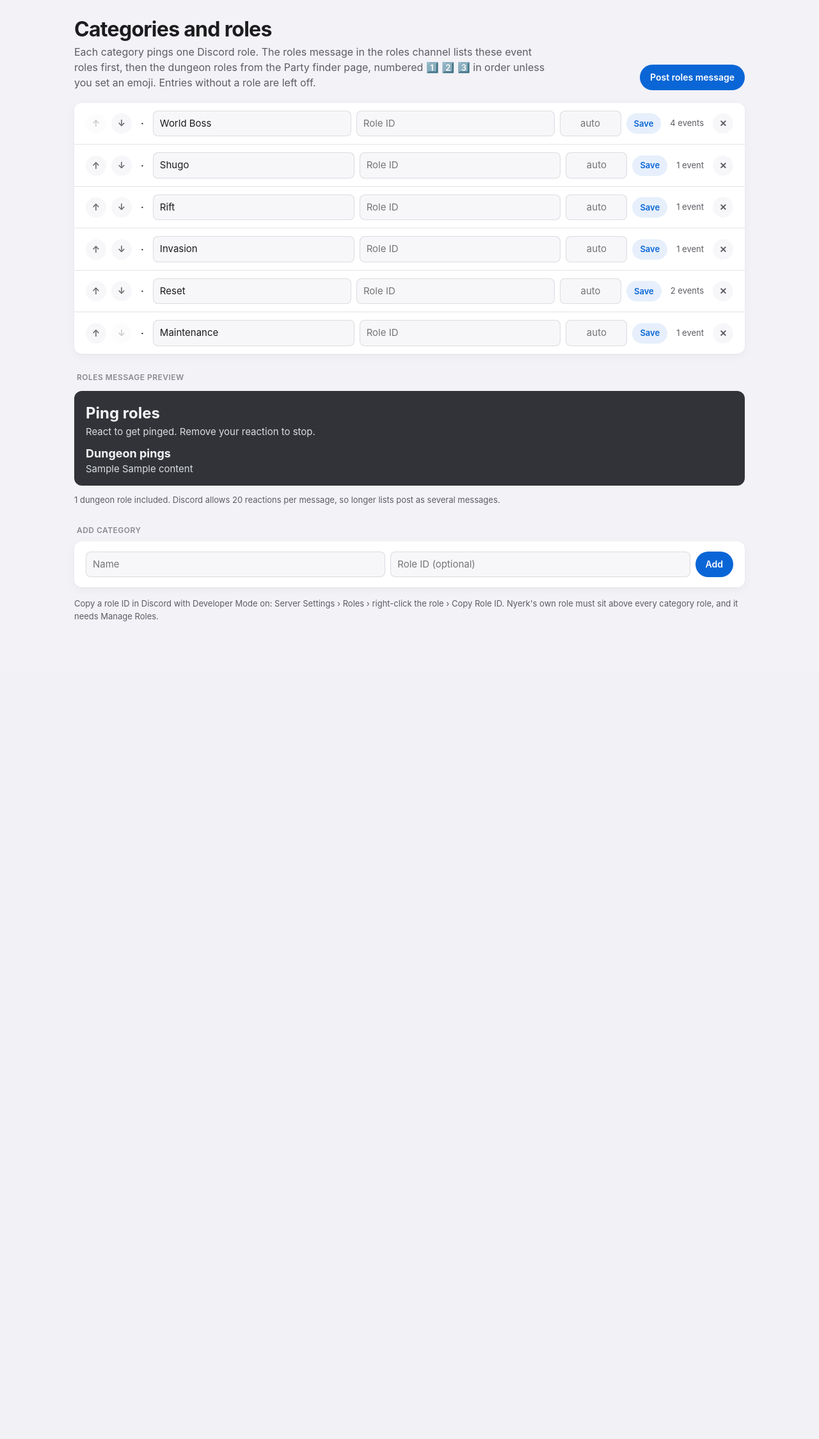
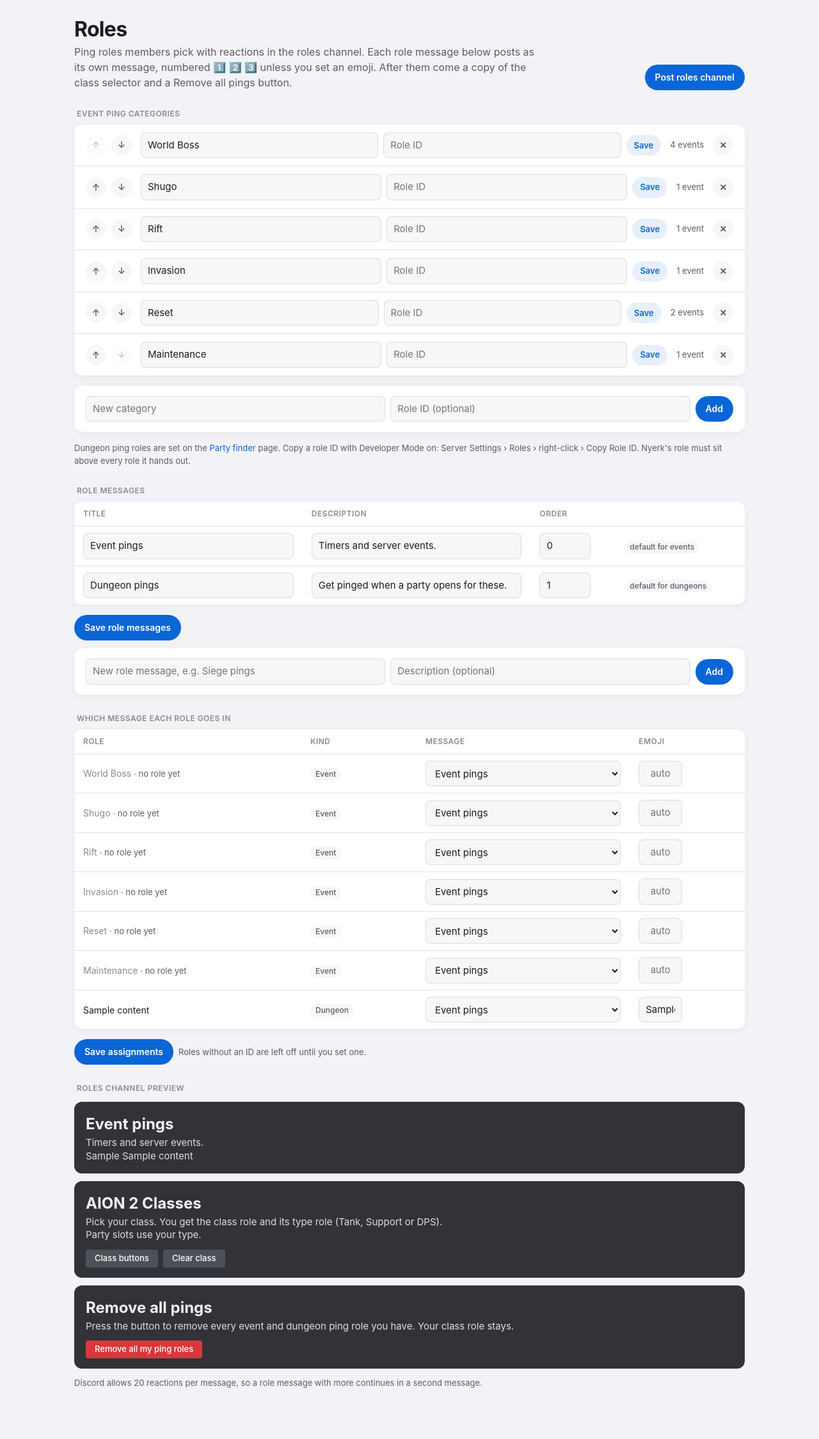
Before and after one commit to zle3/nyerk, a FastAPI app: page /categories in a window 1280 px wide. Shown: the part 53-2302 px from the top of the page at 64% size. Before the commit the page ends 1024 px from the top, so only its background shows below. Run offline with FastAPI, Linux system fonts and the light colour scheme; the visitor is signed in with stand-in values (Sample User, id 1); data comes from the database, SQL or seed files in the repository; tables that the repository leaves empty hold one stand-in row (values such as "Sample post"); parts of the project's set-up code (start-up, migrations or seed data) failed here and were passed over.

Commit message:
Role messages, remove-all pings, class selector in roles channel
- Ping roles are grouped into admin-defined role messages; Event pings and
  Dungeon pings are the defaults and each group posts as its own message
  (numbering restarts per message, continues past 20 reactions).
- Roles page: manage role messages and assign each role's message and
  emoji in one table; preview of the whole roles channel.
- The roles channel also gets a copy of the class selector and a Remove
  all my ping roles button that clears event and dungeon ping roles (not
  class roles) and the member's reactions.
- Export/import carries role messages and assignments.

Co-Authored-By: Claude Opus 5.5 <noreply@anthropic.com>

```diff
--- a/nyerk/__main__.py
+++ b/nyerk/__main__.py
@@ -14,7 +14,7 @@ from . import db, housekeeping
 from .config import Config
 from .db import get_settings
 from .logbus import bus
-from .seed import seed, seed_party_finder, upgrade_defaults
+from .seed import seed, seed_party_finder, seed_reaction_groups, upgrade_defaults
 from .web.app import create_app, hash_password
 
 log = logging.getLogger("nyerk")
@@ -111,6 +111,7 @@ def main() -> None:
             log.info("Seeded default events and categories.")
         for what in upgrade_defaults(s):
             log.info("Updated default %s.", what)
+        seed_reaction_groups(s)
         if seed_party_finder(s):
             log.info("Seeded party finder classes, gear brackets and time windows.")
     init_password(cfg)
--- a/nyerk/web/app.py
+++ b/nyerk/web/app.py
@@ -25,7 +25,8 @@ from ..db import get_settings, get_state
 from ..housekeeping import run_import_check
 from ..logbus import bus
 from ..models import (
-    AlertSlot, Category, Event, LogEntry, PfBracket, PfClass, PfContent, PfInterest, PfParty, PfWindow, UserTimer,
+    AlertSlot, Category, Event, LogEntry, PfBracket, PfClass, PfContent, PfInterest, PfParty, PfWindow,
+    ReactionGroup, UserTimer,
 )
 from ..seed import make_slots, NONE
 
@@ -299,12 +300,17 @@ def create_app(cfg, bot=None) -> FastAPI:
             cats = list(s.scalars(select(Category).order_by(Category.sort_order, Category.id)))
             counts = dict(s.execute(select(Event.category_id, func.count()).group_by(Event.category_id)).all())
             state = get_state(s)
-            rows = reaction_roles.entries(s)
-            numbered = {e.ref_id: e.emoji for e in rows if e.kind == "category"}
-            chunks = [reaction_roles.message_text(c, i == 0) for i, c in enumerate(reaction_roles.chunks(rows))]
-            ctx = dict(cats=cats, counts=counts, numbered=numbered, chunks=chunks,
-                       posted=bool(state.reaction_messages or state.reaction_message_id),
-                       dungeon_count=sum(1 for e in rows if e.kind == "content"))
+            groups = reaction_roles.groups(s)
+            emoji_of = {(e.kind, e.ref_id): e.emoji for e in reaction_roles.entries(s)}
+            default_group = {g.default_for: g.id for g in groups if g.default_for}
+            assign = [("category", c.id, c.name, c.role_id, c.emoji, c.group_id or default_group.get("category"))
+                      for c in cats]
+            assign += [("content", c.id, c.name, c.role_id, c.react_emoji, c.group_id or default_group.get("content"))
+                       for c in party.contents(s, False)]
+            previews = [text for text, _ in reaction_roles.messages(s)]
+            ctx = dict(cats=cats, counts=counts, groups=groups, assign=assign, emoji_of=emoji_of,
+                       previews=previews, class_preview=party.CLASS_PANEL, clear_preview=reaction_roles.CLEAR_TEXT,
+                       posted=bool(state.reaction_messages or state.reaction_message_id))
         return render(request, "categories.html", **ctx)
 
     @app.post("/categories")
@@ -324,6 +330,81 @@ def create_app(cfg, bot=None) -> FastAPI:
         flash(request, f"Added {name}.")
         return back("/categories")
 
+    @app.post("/roles/groups")
+    async def roles_groups_save(request: Request):
+        data = await form(request)
+        try:
+            with db.session() as s:
+                rows = reaction_roles.groups(s)
+                names = []
+                for g in rows:
+                    name = str(data.get(f"gname_{g.id}", "")).strip()[:64]
+                    if not name:
+                        raise ValueError("Every role message needs a title")
+                    names.append(name.lower())
+                    g.name = name
+                    g.description = str(data.get(f"gdesc_{g.id}", "")).strip()[:200]
+                    g.sort_order = _int(data, f"gorder_{g.id}", g.sort_order, -1000, 1000)
+                if len(names) != len(set(names)):
+                    raise ValueError("Two role messages have the same title")
+        except ValueError as exc:
+            flash(request, f"Nothing saved: {exc}.", "err")
+            return back("/categories#messages")
+        bus.info("config", "Role messages saved.")
+        flash(request, "Role messages saved. Repost the roles channel to apply.")
+        return back("/categories#messages")
+
+    @app.post("/roles/groups/new")
+    async def roles_group_add(request: Request):
+        data = await form(request)
+        name = str(data.get("name", "")).strip()[:64]
+        if not name:
+            flash(request, "Give the role message a title.", "err")
+            return back("/categories#messages")
+        with db.session() as s:
+            if s.scalar(select(ReactionGroup).where(ReactionGroup.name == name)):
+                flash(request, f"{name} already exists.", "err")
+                return back("/categories#messages")
+            top = s.scalar(select(func.max(ReactionGroup.sort_order))) or 0
+            s.add(ReactionGroup(name=name, description=str(data.get("description", "")).strip()[:200],
+                                sort_order=top + 1))
+        bus.info("config", f"Role message {name} added.")
+        flash(request, f"Added {name}. Assign roles to it below.")
+        return back("/categories#messages")
+
+    @app.post("/roles/groups/{gid}/delete")
+    async def roles_group_delete(request: Request, gid: int):
+        await form(request)
+        with db.session() as s:
+            g = s.get(ReactionGroup, gid) or _404()
+            if g.default_for:
+                flash(request, f"{g.name} is a default role message and can't be removed. Rename it instead.", "err")
+                return back("/categories#messages")
+            name = g.name
+            s.delete(g)  # its roles fall back to the default message
+        bus.info("config", f"Role message {name} removed.")
+        return back("/categories#messages")
+
+    @app.post("/roles/assign")
+    async def roles_assign(request: Request):
+        data = await form(request)
+        with db.session() as s:
+            valid = {g.id for g in reaction_roles.groups(s)}
+            changed = 0
+            for model, kind, attr in ((Category, "category", "emoji"), (PfContent, "content", "react_emoji")):
+                for row in s.scalars(select(model)):
+                    gid = data.get(f"group_{kind}_{row.id}")
+                    gid = int(gid) if gid and str(gid).isdigit() and int(gid) in valid else row.group_id
+                    emoji = str(data.get(f"emoji_{kind}_{row.id}", getattr(row, attr) or "")).strip()[:64]
+                    if (row.group_id, getattr(row, attr)) != (gid, emoji):
+                        row.group_id = gid
+                        setattr(row, attr, emoji)
+                        changed += 1
+        bus.info("config", f"Roles channel assignments saved ({changed} changed).")
+        flash(request, f"Saved {changed} change{'s' if changed != 1 else ''}. Repost the roles channel to apply."
+              if changed else "No changes.")
+        return back("/categories#assign")
+
     # Registered before /categories/{cat_id}, which would otherwise swallow it.
     @app.post("/categories/repost-roles")
     async def repost_roles(request: Request):
@@ -340,7 +421,7 @@ def create_app(cfg, bot=None) -> FastAPI:
                 bus.error("roles", f"Reaction roles repost failed: {exc!r}")
 
         asyncio.create_task(_run())
-        flash(request, "Posting the roles message. Reactions are added about 1.5 s apart.")
+        flash(request, "Reposting the roles channel. Reactions are added about 1.5 s apart.")
         return back("/categories")
 
     @app.post("/categories/{cat_id}")
@@ -355,7 +436,6 @@ def create_app(cfg, bot=None) -> FastAPI:
             c = s.get(Category, cat_id) or _404()
             c.name = str(data.get("name", c.name)).strip() or c.name
             c.role_id = role_id
-            c.emoji = str(data.get("emoji", "")).strip()[:64]
             name = c.name
         bus.info("config", f"Category {name} saved (role {role_id or 'none'}).")
         refresh()
@@ -687,7 +767,7 @@ def create_app(cfg, bot=None) -> FastAPI:
                               ("sort_order", "int"))),
         "brackets": (PfBracket, (("label", "str"), ("min_score", "int"), ("max_score", "int"), ("sort_order", "int"))),
         "windows": (PfWindow, (("minutes", "int"), ("label", "str"))),
-        "content": (PfContent, (("name", "str"), ("emoji", "str"), ("role_id", "id"), ("react_emoji", "str"),
+        "content": (PfContent, (("name", "str"), ("emoji", "str"), ("role_id", "id"),
                                 ("min_gear_score", "int"), ("active", "bool"), ("sort_order", "int"))),
     }
 
@@ -792,7 +872,7 @@ def create_app(cfg, bot=None) -> FastAPI:
             with db.session() as s:
                 rows = party.contents(s, False)
                 updates = {c.id: _pf_values("content", {k: data.get(f"{k}_{c.id}", "") for k in (
-                    "name", "emoji", "role_id", "react_emoji", "min_gear_score", "sort_order")}
+                    "name", "emoji", "role_id", "min_gear_score", "sort_order")}
                     | {"active": data.get(f"active_{c.id}")}) for c in rows}
                 names = [u["name"].lower() for u in updates.values()]
                 if len(names) != len(set(names)):
@@ -807,7 +887,7 @@ def create_app(cfg, bot=None) -> FastAPI:
         if changed:
             bus.info("config", f"Party finder content saved: {', '.join(changed)}.")
             refresh()
-        flash(request, f"Saved {len(changed)} dungeon{'s' if len(changed) != 1 else ''}. Repost the roles message if roles or emojis changed."
+        flash(request, f"Saved {len(changed)} dungeon{'s' if len(changed) != 1 else ''}. Repost the roles channel if roles changed."
               if changed else "No changes.")
         return back("/party#content")
 
--- a/nyerk/web/static/style.css
+++ b/nyerk/web/static/style.css
@@ -313,3 +313,4 @@ button[disabled] { opacity: 0.35; pointer-events: none; }
 td > input, td > select { min-width: 0; }
 td > .emoji-input { width: 4.25rem; text-align: center; }
 td > .order-input { width: 5rem; }
+.discord-buttons span.danger { background: #da373c; }
--- a/nyerk/web/templates/categories.html
+++ b/nyerk/web/templates/categories.html
@@ -1,57 +1,104 @@
 {% extends "base.html" %}
 {% block title %}Roles{% endblock %}
+{% macro csrf_field() %}<input type="hidden" name="csrf" value="{{ csrf }}">{% endmacro %}
 {% block content %}
 <div class="page-head">
   <div>
-    <h1>Categories and roles</h1>
-    <p class="lede">Each category pings one Discord role. The roles message in the roles channel lists these event roles first, then the dungeon roles from the Party finder page, numbered 1️⃣ 2️⃣ 3️⃣ in order unless you set an emoji. Entries without a role are left off.</p>
+    <h1>Roles</h1>
+    <p class="lede">Ping roles members pick with reactions in the roles channel. Each role message below posts as its own message, numbered 1️⃣ 2️⃣ 3️⃣ unless you set an emoji. After them come a copy of the class selector and a Remove all pings button.</p>
   </div>
-  <form method="post" action="/categories/repost-roles" class="inline-form" data-confirm="Delete the current roles message and post a new one? Members keep their roles but will see fresh reactions.">
-    <input type="hidden" name="csrf" value="{{ csrf }}">
-    <button class="btn" type="submit">{{ 'Repost' if posted else 'Post' }} roles message</button>
+  <form method="post" action="/categories/repost-roles" class="inline-form" data-confirm="Delete the roles channel messages Nyerk posted and post them again? Members keep their roles but will see fresh reactions.">
+    {{ csrf_field() }}
+    <button class="btn" type="submit">{{ 'Repost' if posted else 'Post' }} roles channel</button>
   </form>
 </div>
 
+<p class="section-label">Event ping categories</p>
 <div class="list">
 {% for c in cats %}
   <div class="row">
     <div class="actions">
-      <form method="post" action="/categories/{{ c.id }}/move" class="inline-form"><input type="hidden" name="csrf" value="{{ csrf }}"><input type="hidden" name="dir" value="up">
+      <form method="post" action="/categories/{{ c.id }}/move" class="inline-form">{{ csrf_field() }}<input type="hidden" name="dir" value="up">
         <button class="btn icon" type="submit" aria-label="Move {{ c.name }} up" {{ 'disabled' if loop.first }}>↑</button></form>
-      <form method="post" action="/categories/{{ c.id }}/move" class="inline-form"><input type="hidden" name="csrf" value="{{ csrf }}"><input type="hidden" name="dir" value="down">
+      <form method="post" action="/categories/{{ c.id }}/move" class="inline-form">{{ csrf_field() }}<input type="hidden" name="dir" value="down">
         <button class="btn icon" type="submit" aria-label="Move {{ c.name }} down" {{ 'disabled' if loop.last }}>↓</button></form>
     </div>
-    <span class="title">{{ numbered.get(c.id, '·') }}</span>
     <form method="post" action="/categories/{{ c.id }}" class="grow inline">
-      <input type="hidden" name="csrf" value="{{ csrf }}">
+      {{ csrf_field() }}
       <input type="text" name="name" value="{{ c.name }}" aria-label="Name" required>
       <input type="text" name="role_id" value="{{ c.role_id or '' }}" placeholder="Role ID" aria-label="Role ID for {{ c.name }}" class="mono" inputmode="numeric">
-      <input type="text" name="emoji" value="{{ c.emoji }}" placeholder="{{ numbered.get(c.id, 'auto') }}" aria-label="Reaction emoji for {{ c.name }}" size="4" title="Reaction emoji. Blank uses the next number.">
       <button class="btn small secondary" type="submit">Save</button>
     </form>
     <span class="sub">{{ counts.get(c.id, 0) }} event{{ 's' if counts.get(c.id, 0) != 1 }}</span>
     <form method="post" action="/categories/{{ c.id }}/delete" class="inline-form" data-confirm="Delete category {{ c.name }}?">
-      <input type="hidden" name="csrf" value="{{ csrf }}">
-      <button class="btn icon" type="submit" aria-label="Delete {{ c.name }}">✕</button>
+      {{ csrf_field() }}<button class="btn icon" type="submit" aria-label="Delete {{ c.name }}">✕</button>
     </form>
   </div>
 {% endfor %}
 </div>
-
-<p class="section-label">Roles message preview</p>
-{% if chunks %}
-  {% for text in chunks %}<div class="discord mt">{{ text | discord }}</div>{% endfor %}
-  <p class="small muted">{{ dungeon_count }} dungeon role{{ 's' if dungeon_count != 1 }} included. Discord allows 20 reactions per message, so longer lists post as several messages.</p>
-{% else %}
-  <div class="card"><p class="muted">Nothing to post yet: add a role ID to a category here or to a dungeon on the Party finder page.</p></div>
-{% endif %}
-
-<p class="section-label">Add category</p>
 <form method="post" action="/categories" class="card inline">
-  <input type="hidden" name="csrf" value="{{ csrf }}">
-  <input type="text" name="name" placeholder="Name" required aria-label="New category name">
+  {{ csrf_field() }}
+  <input type="text" name="name" placeholder="New category" required aria-label="New category name">
   <input type="text" name="role_id" placeholder="Role ID (optional)" class="mono" aria-label="New category role ID">
   <button class="btn" type="submit">Add</button>
 </form>
-<p class="small muted">Copy a role ID in Discord with Developer Mode on: Server Settings › Roles › right-click the role › Copy Role ID. Nyerk's own role must sit above every category role, and it needs Manage Roles.</p>
+<p class="small muted">Dungeon ping roles are set on the <a href="/party#content">Party finder</a> page. Copy a role ID with Developer Mode on: Server Settings › Roles › right-click › Copy Role ID. Nyerk's role must sit above every role it hands out.</p>
+
+<p class="section-label" id="messages">Role messages</p>
+<form method="post" action="/roles/groups">
+  {{ csrf_field() }}
+  <div class="table-wrap">
+  <table>
+    <thead><tr><th>Title</th><th>Description</th><th>Order</th><th></th></tr></thead>
+    <tbody>
+    {% for g in groups %}
+      <tr>
+        <td><input type="text" name="gname_{{ g.id }}" value="{{ g.name }}" aria-label="Title" required></td>
+        <td><input type="text" name="gdesc_{{ g.id }}" value="{{ g.description }}" placeholder="Optional line under the title" aria-label="Description for {{ g.name }}"></td>
+        <td><input type="number" name="gorder_{{ g.id }}" value="{{ g.sort_order }}" class="order-input" aria-label="Order for {{ g.name }}"></td>
+        <td>{% if g.default_for %}<span class="pill" title="New roles land here">default for {{ 'events' if g.default_for == 'category' else 'dungeons' }}</span>
+            {% else %}<button class="btn icon" type="submit" form="del-group-{{ g.id }}" aria-label="Remove {{ g.name }}">✕</button>{% endif %}</td>
+      </tr>
+    {% endfor %}
+    </tbody>
+  </table>
+  </div>
+  <div class="actions"><button class="btn" type="submit">Save role messages</button></div>
+</form>
+{% for g in groups if not g.default_for %}<form method="post" action="/roles/groups/{{ g.id }}/delete" id="del-group-{{ g.id }}" data-confirm="Remove {{ g.name }}? Its roles move back to the default message." hidden>{{ csrf_field() }}</form>{% endfor %}
+<form method="post" action="/roles/groups/new" class="card inline mt">
+  {{ csrf_field() }}
+  <input type="text" name="name" placeholder="New role message, e.g. Siege pings" required aria-label="New role message title">
+  <input type="text" name="description" placeholder="Description (optional)" aria-label="Description">
+  <button class="btn" type="submit">Add</button>
+</form>
+
+<p class="section-label" id="assign">Which message each role goes in</p>
+<form method="post" action="/roles/assign">
+  {{ csrf_field() }}
+  <div class="table-wrap">
+  <table>
+    <thead><tr><th>Role</th><th>Kind</th><th>Message</th><th>Emoji</th></tr></thead>
+    <tbody>
+    {% for kind, rid, name, role_id, emoji, gid in assign %}
+      <tr class="{{ '' if role_id else 'off' }}">
+        <td>{{ name }}{% if not role_id %} <span class="small muted">· no role yet</span>{% endif %}</td>
+        <td><span class="pill">{{ 'Event' if kind == 'category' else 'Dungeon' }}</span></td>
+        <td><select name="group_{{ kind }}_{{ rid }}" aria-label="Message for {{ name }}">{% for g in groups %}<option value="{{ g.id }}" {{ 'selected' if g.id == gid }}>{{ g.name }}</option>{% endfor %}</select></td>
+        <td><input type="text" name="emoji_{{ kind }}_{{ rid }}" value="{{ emoji }}" placeholder="{{ emoji_of.get((kind, rid), 'auto') }}" size="4" class="emoji-input" aria-label="Emoji for {{ name }}" title="Blank uses the next number in its message"></td>
+      </tr>
+    {% endfor %}
+    </tbody>
+  </table>
+  </div>
+  <div class="actions"><button class="btn" type="submit">Save assignments</button><span class="small muted">Roles without an ID are left off until you set one.</span></div>
+</form>
+
+<p class="section-label">Roles channel preview</p>
+{% for text in previews %}<div class="discord mt">{{ text | discord }}</div>{% else %}<div class="card"><p class="muted">No ping role has an ID yet.</p></div>{% endfor %}
+<div class="discord mt">{{ class_preview | discord }}
+<div class="discord-buttons"><span>Class buttons</span><span>Clear class</span></div></div>
+<div class="discord mt">{{ clear_preview | discord }}
+<div class="discord-buttons"><span class="danger">Remove all my ping roles</span></div></div>
+<p class="small muted">Discord allows 20 reactions per message, so a role message with more continues in a second message.</p>
 {% endblock %}
```
Also changed, not shown: nyerk/bot.py (+85 -18 lines), nyerk/models.py (+18 -0 lines), nyerk/reaction_roles.py (+79 -34 lines), nyerk/seed.py (+14 -1 lines), nyerk/transfer.py (+30 -4 lines), nyerk/web/templates/party.html (+3 -4 lines), tests/conftest.py (+2 -1 lines), tests/test_reaction_roles.py (+81 -26 lines), tests/test_transfer.py (+14 -0 lines), tests/test_web.py (+22 -2 lines), README.md.
